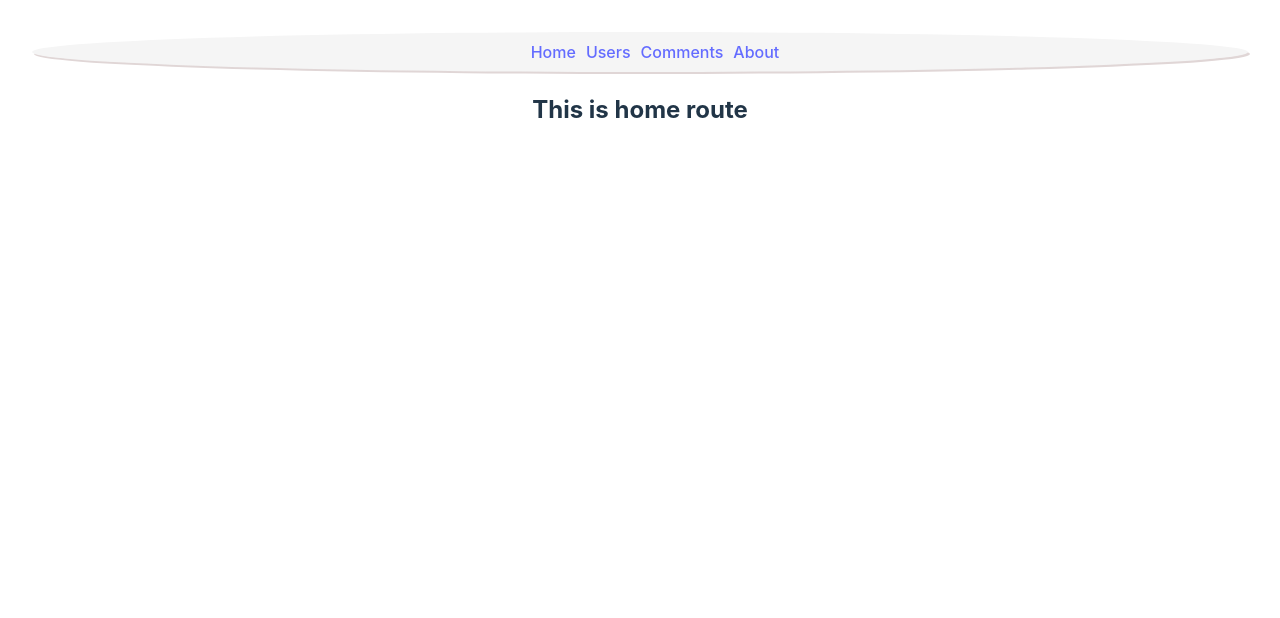
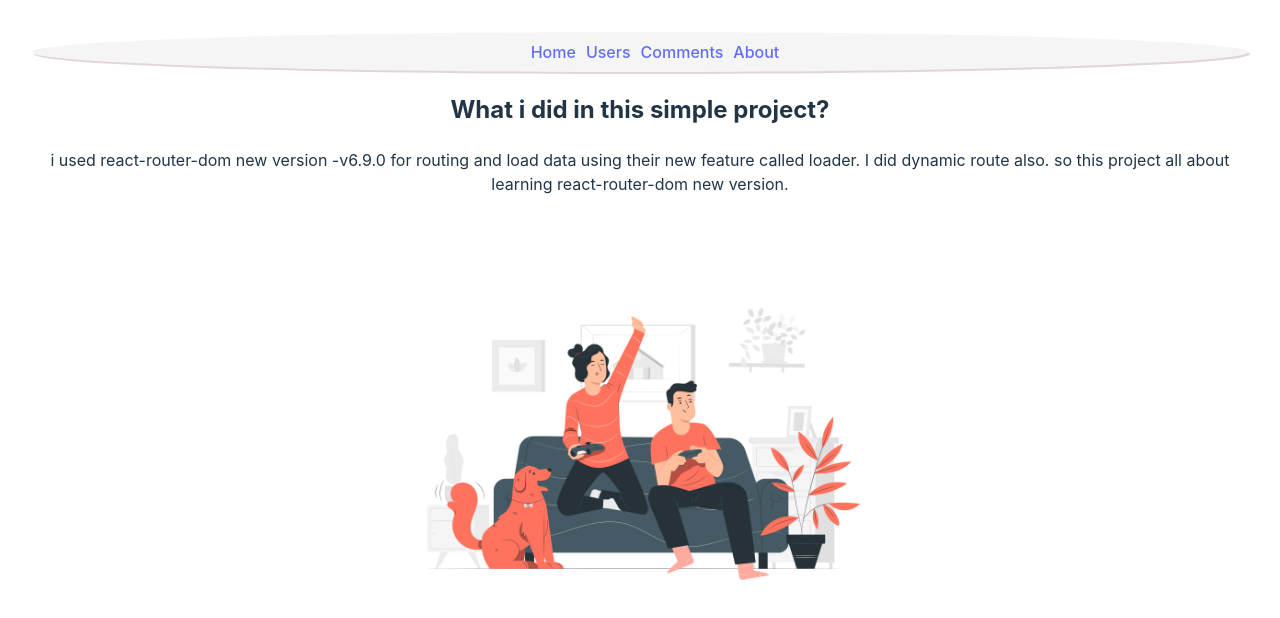
Before and after one commit to nazm0l/react-router-v6.9-practice, a React (Vite) app: page / in a window 1280 px wide. Shown: the top 618 px of the page. Built offline with nearby package versions, Linux system fonts and the light colour scheme.

Commit message:
all page done just need to implement dynamic route

```diff
--- a/src/components/About/About.jsx
+++ b/src/components/About/About.jsx
@@ -1,9 +1,10 @@
 import React from "react";
+import constraction from "../../assets/constraction.svg";
 
 const About = () => {
   return (
     <div>
-      <h2>This is About</h2>
+      <img src={constraction} alt="" srcset="" height="600" width="500" />
     </div>
   );
 };
--- a/src/components/Home/Home.jsx
+++ b/src/components/Home/Home.jsx
@@ -1,9 +1,16 @@
 import React from "react";
+import fun from "../../assets/fun.png";
 
 const Home = () => {
   return (
     <div>
-      <h2>This is home route</h2>
+      <h2>What i did in this simple project?</h2>
+      <p>
+        i used react-router-dom new version -v6.9.0 for routing and load data
+        using their new feature called loader. I did dynamic route also. so this
+        project all about learning react-router-dom new version.
+      </p>
+      <img src={fun} alt="" height="460px" width="460px" />
     </div>
   );
 };
```
Also changed, not shown: src/assets/constraction.svg (added), src/assets/fun.png (added).
